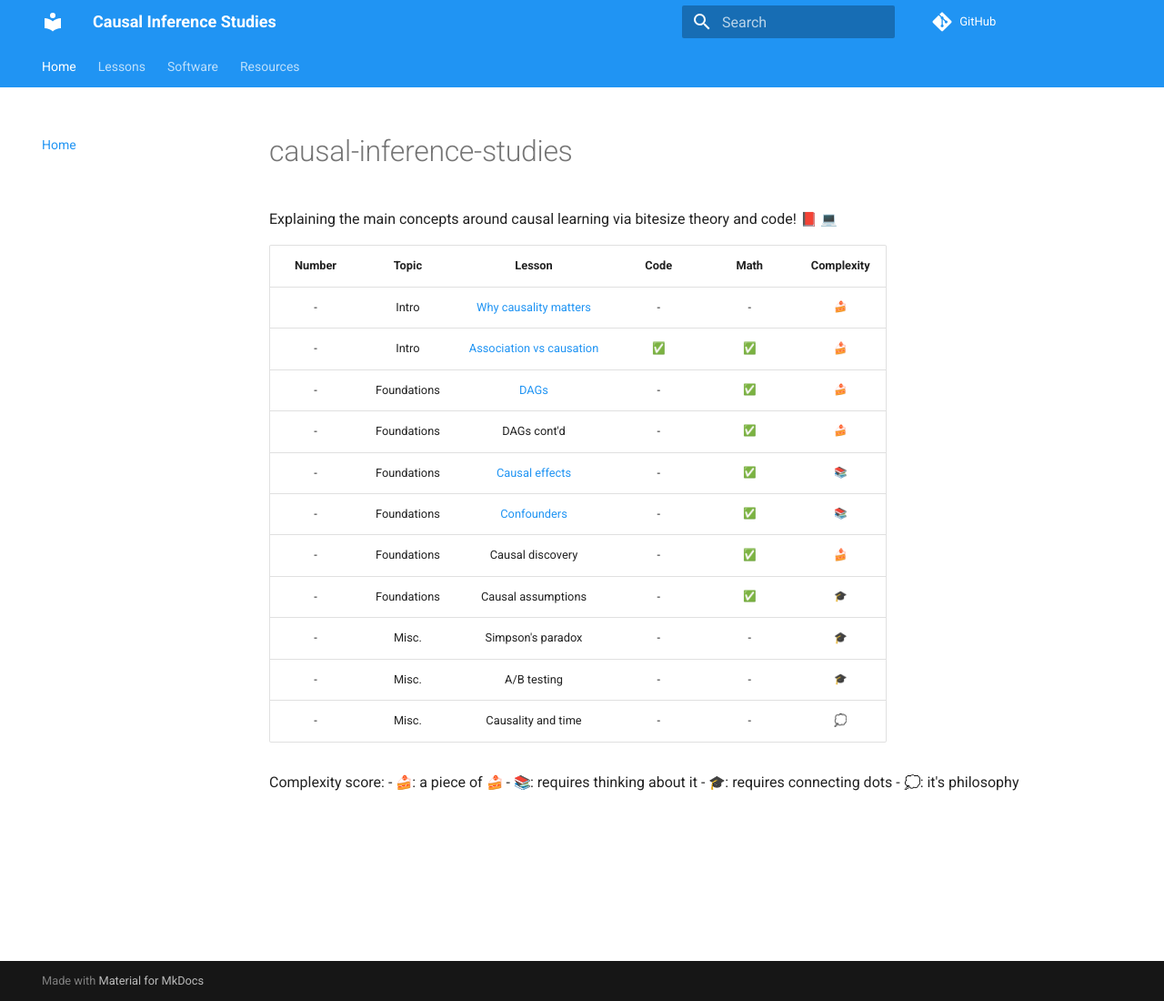
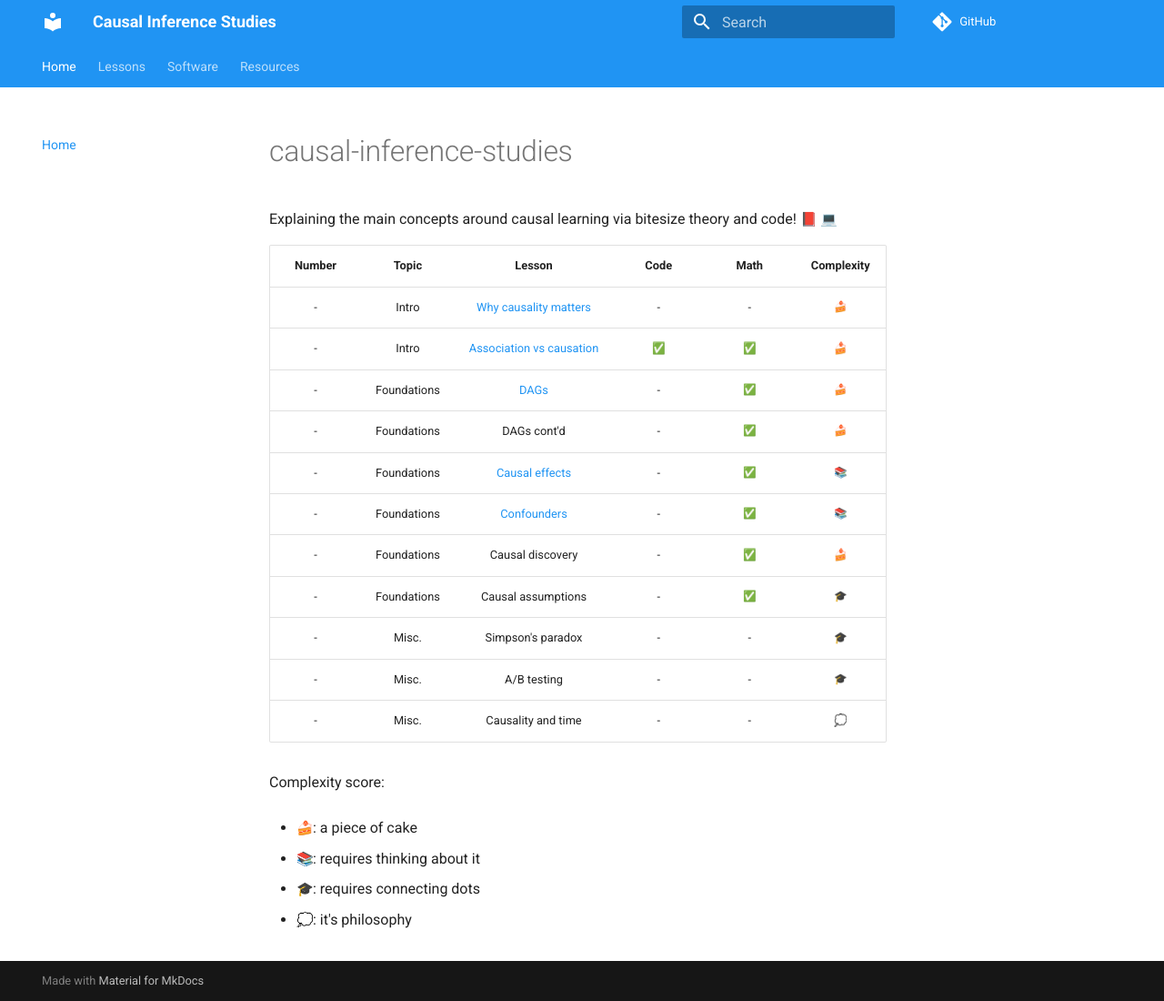
Before and after one commit to emilioMaddalena/causal-inference-studies, an MkDocs documentation site: the page built from material/index.md, in a window 1280 px wide and 1100 px high. Shown: the whole window at 91% size. Built offline with MkDocs 1.6.1 and Material for MkDocs 9.7.7, drawn with Linux system fonts in a browser that asks for light colours; emoji names are drawn with the system emoji font; comment, search, counter and statistics services are not loaded.

Commit message:
Add spaces between difficulty levels

```diff
--- a/material/index.md
+++ b/material/index.md
@@ -18,7 +18,11 @@ Explaining the main concepts around causal learning via bitesize theory and code
 
 
 Complexity score:
-- :cake:: a piece of :cake:
+
+- :cake:: a piece of cake
+
 - :books:: requires thinking about it
+
 - :mortar_board:: requires connecting dots
+
 - :thought_balloon:: it's philosophy
```
